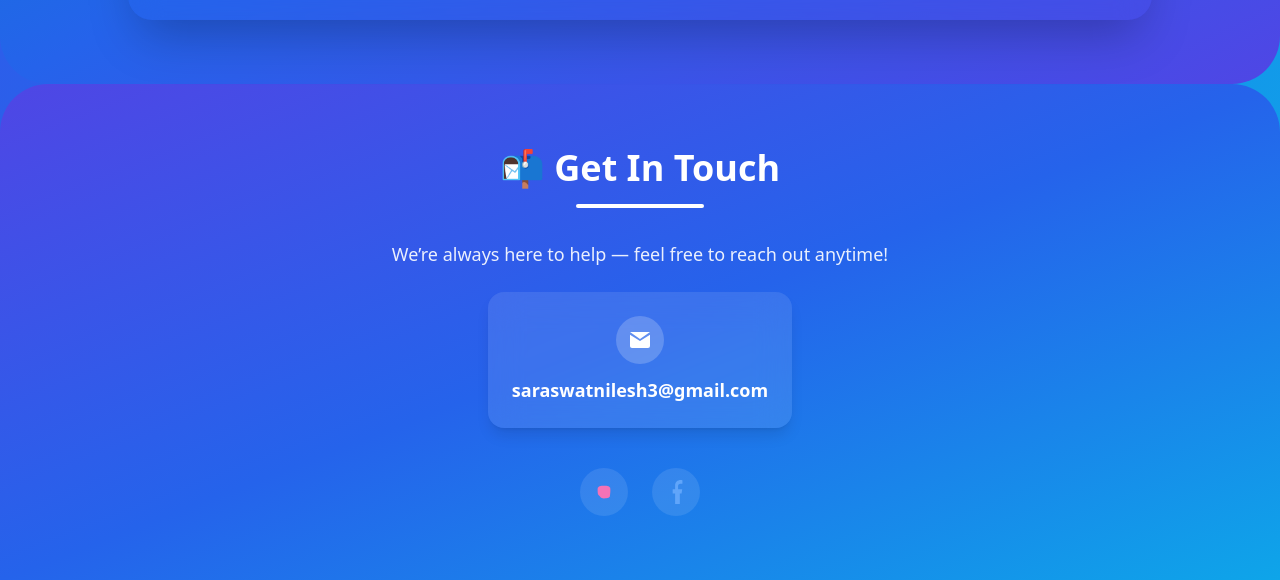
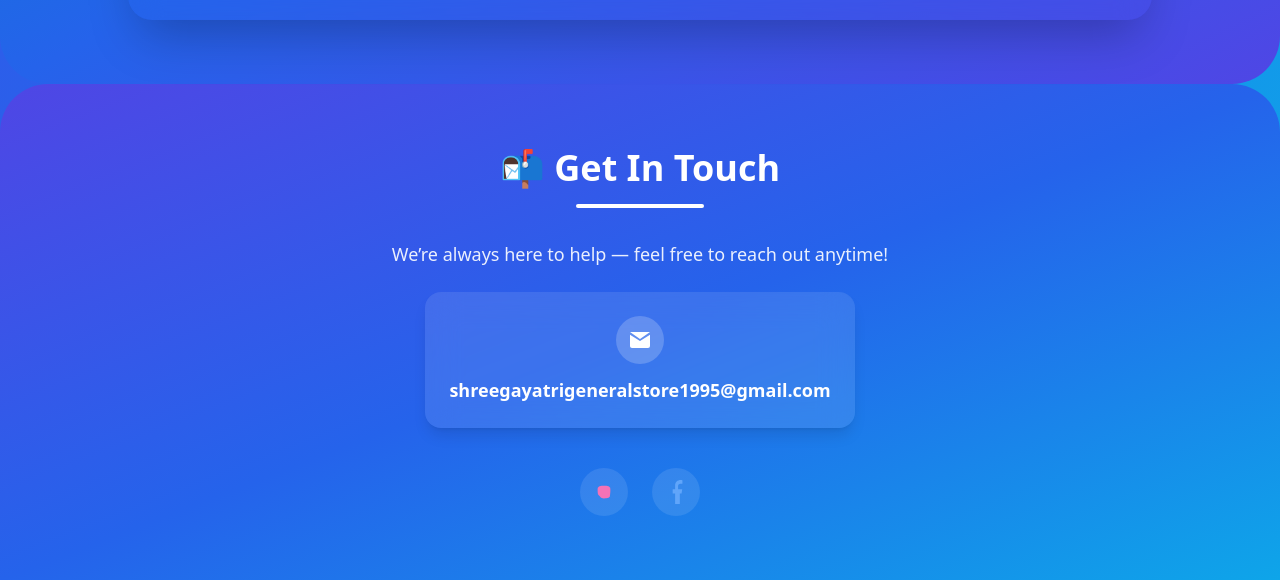
Before and after one commit to nilesh325/shopadwebsite, a plain HTML site: page index.html in a window 1280 px wide. Shown: the part 2600-3180 px from the top of the page. Drawn offline with nearby package versions, Linux system fonts and the light colour scheme.

Commit message:
Fix HTML encoding issues in index.html

```diff
--- a/index.html
+++ b/index.html
@@ -137,7 +137,7 @@
             <path d="M12 13.065L2 6.75V18c0 1.1.9 2 2 2h16a2 2 0 0 0 2-2V6.75l-10 6.315zM12 11L2 4h20L12 11z"/>
           </svg>
         </div>
-        <a href="mailto:saraswatnilesh3@gmail.com" class="mt-3 text-lg font-semibold hover:underline">saraswatnilesh3@gmail.com</a>
+        <a href="mailtoshreegayatrigeneralstore1995@gmail.com" class="mt-3 text-lg font-semibold hover:underline">shreegayatrigeneralstore1995@gmail.com</a>
       </div>
 
       <div class="flex justify-center space-x-6">
```
